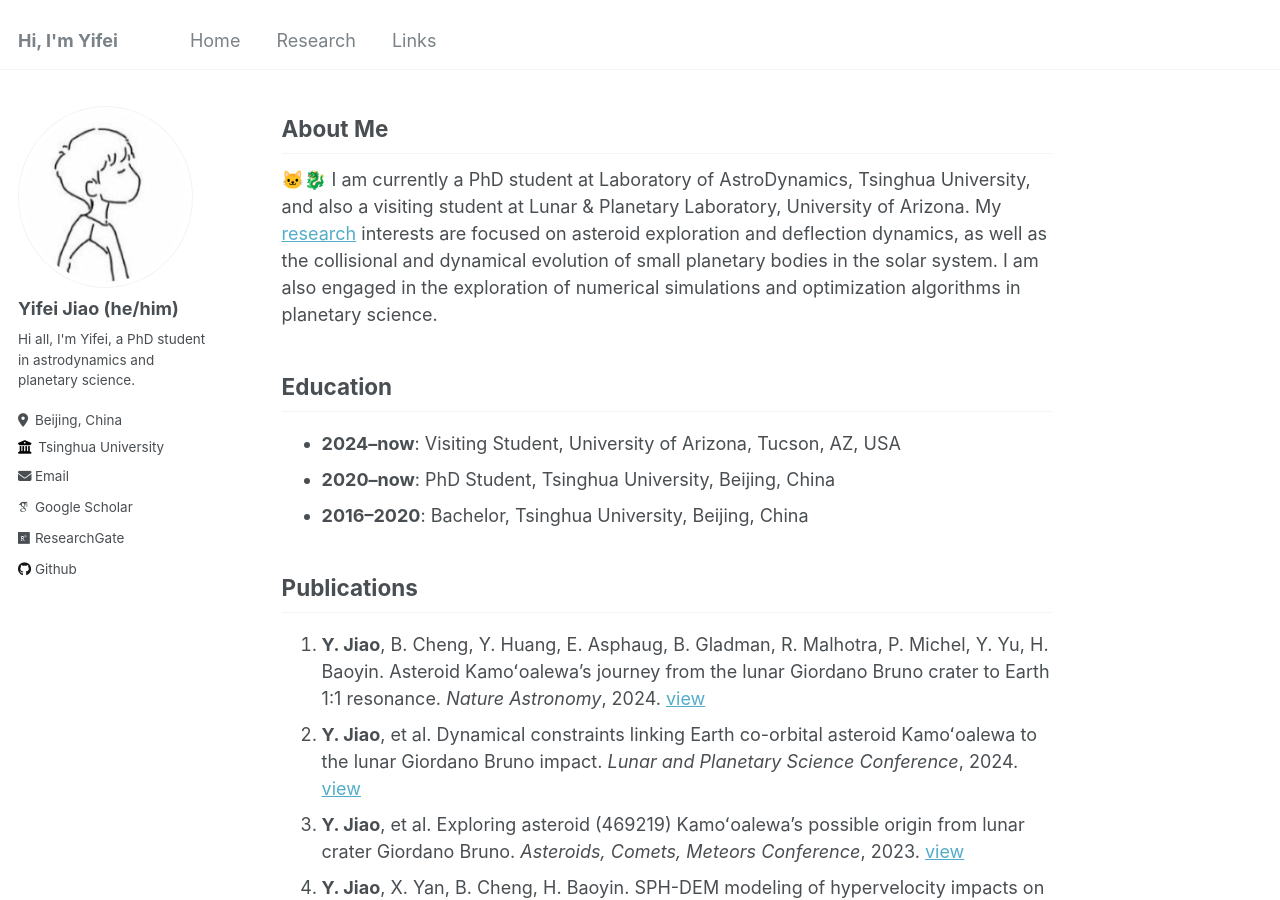
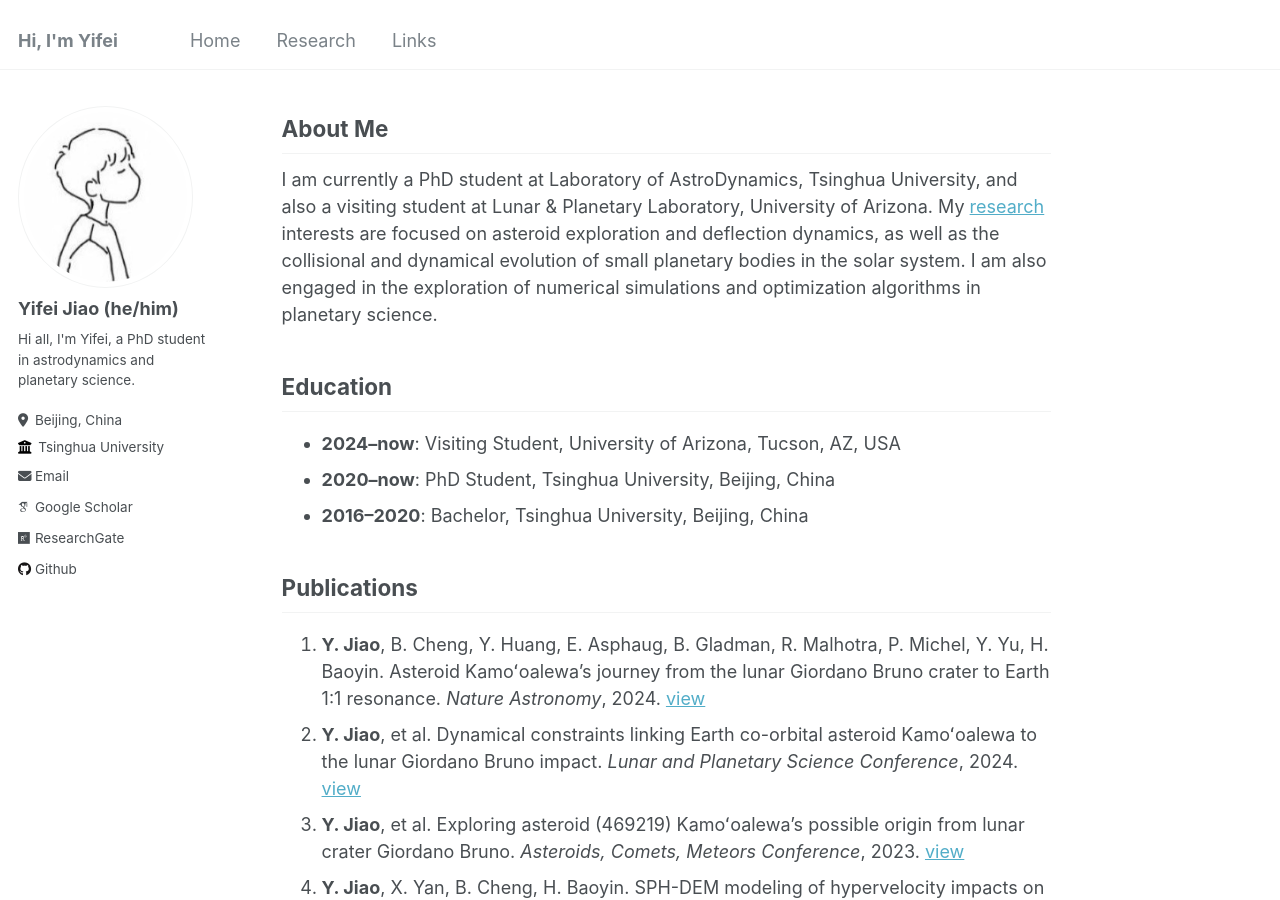
Before and after one commit to jiaoyf-thu/jiaoyf-thu.github.io, a Jekyll site: the page built from _pages/about.md, in a window 1280 px wide and 900 px high. Built offline with Jekyll 4.4.1, drawn with Linux system fonts in a browser that asks for light colours; some web fonts are replaced.

```diff
--- a/_pages/about.md
+++ b/_pages/about.md
@@ -9,7 +9,7 @@ redirect_from:
 
 ## About Me
 
-🐱‍🐉 I am currently a PhD student at Laboratory of AstroDynamics, Tsinghua University, and also a visiting student at Lunar & Planetary Laboratory, University of Arizona. My [research](https://jiaoyf-thu.github.io/research/) interests are focused on asteroid exploration and deflection dynamics, as well as the collisional and dynamical evolution of small planetary bodies in the solar system. I am also engaged in the exploration of numerical simulations and optimization algorithms in planetary science.
+I am currently a PhD student at Laboratory of AstroDynamics, Tsinghua University, and also a visiting student at Lunar & Planetary Laboratory, University of Arizona. My [research](https://jiaoyf-thu.github.io/research/) interests are focused on asteroid exploration and deflection dynamics, as well as the collisional and dynamical evolution of small planetary bodies in the solar system. I am also engaged in the exploration of numerical simulations and optimization algorithms in planetary science.
 
 ## Education
 
```
